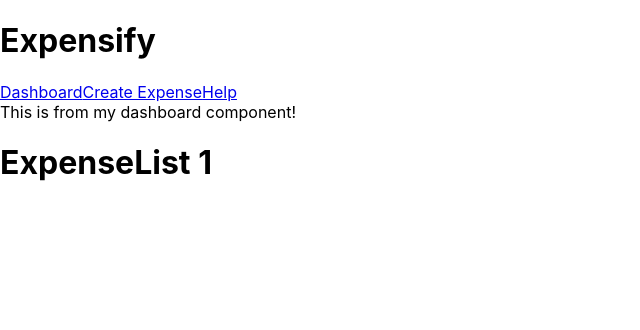
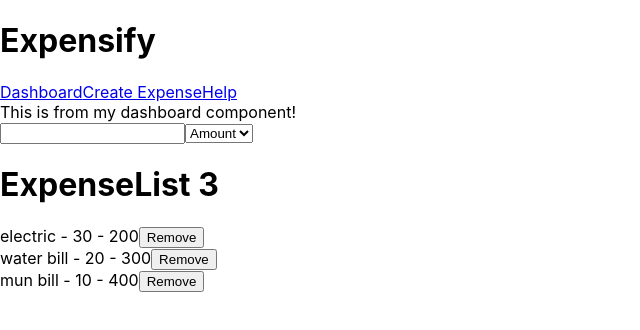
Before and after one commit to quangnd/expense-manager-redux, a React (Create React App) app: page / in a window 1280 px wide. Shown: the top 330 px of the page, without its empty margins (0-640 px from the left). Built offline with nearby package versions, Linux system fonts and the light colour scheme.

Commit message:
Add Expense List and Expense form

```diff
--- a/src/AddExpensePage.js
+++ b/src/AddExpensePage.js
@@ -1,8 +1,9 @@
 import React from 'react';
+import ExpenseForm from './ExpenseForm';
 
 const AddExpensePage = () => (
   <div>
-    This is from my add expense component
+    <ExpenseForm />
   </div>
 );
 
--- a/src/Dashboard.js
+++ b/src/Dashboard.js
@@ -1,9 +1,11 @@
-import React from 'react';
+import React from "react";
 import ExpenseList from "./ExpenseList";
+import ExpenseListFilters from "./ExpenseListFilters";
 
 const Dashboard = () => (
   <div>
     This is from my dashboard component!
+    <ExpenseListFilters />
     <ExpenseList />
   </div>
 );
--- a/src/EditExpensePage.js
+++ b/src/EditExpensePage.js
@@ -1,7 +1,6 @@
 import React from 'react';
 
 const EditExpensePage = (props) => {
-  console.log(props);
   return (
     <div>
       Editing the expense with id of {props.match.params.id}
--- /dev/null
+++ b/src/ExpenseForm.js
@@ -0,0 +1,41 @@
+import React from "react";
+
+class ExpenseForm extends React.Component {
+  state = {
+    description: "",
+    note: "",
+    amount: 0
+  };
+  onDescription = e => {
+    this.setState({ description: e.target.value });
+  };
+  onNoteChange = e => {
+    this.setState({ note: e.target.value });
+  };
+  onAmountChange = e => {
+    this.setState({ amount: e.target.value });
+  };
+
+  render() {
+    return (
+      <form>
+        <h1> Add new expense </h1>
+        <input
+          type="text"
+          placeholder="Enter description"
+          value={this.state.description}
+          onChange={this.onDescription}
+        />
+        <input
+          type="number"
+          placeholder="Amount"
+          onChange={this.onAmountChange}
+        />
+        <textarea placeholder="Add a note" onChange={this.onNoteChange} />
+        <button>Submit</button>
+      </form>
+    );
+  }
+}
+
+export default ExpenseForm;
--- a/src/ExpenseList.js
+++ b/src/ExpenseList.js
@@ -1,16 +1,20 @@
 import React from "react";
 import { connect } from "react-redux";
+import ExpenseListItem from './ExpenseListItem';
+import selectExpenses from './selectors/expenses';
 
 const ExpenseList = props => (
   <div>
     <h1>ExpenseList {props.expenses.length}</h1>
+    {props.expenses.map(expense => (
+      <ExpenseListItem key={expense.id} {...expense} />
+    ))}
   </div>
 );
 
 const mapStateToProps = (state) => {
   return {
-    expenses: state.expenses,
-    filters: state.filters
+    expenses: selectExpenses(state.expenses, state.filters)
   }
 }
 
--- /dev/null
+++ b/src/ExpenseListFilters.js
@@ -0,0 +1,34 @@
+import React from "react";
+import { connect } from "react-redux";
+import { setTextFilter, sortByAmount, sortByDate } from "./actions/filters";
+
+const ExpenseListFilters = props => {
+  const onSelectChange = e => {
+    if (e.target.value === "amount") {
+      props.dispatch(sortByAmount());
+    } else {
+      props.dispatch(sortByDate());
+    }
+  };
+  return (
+    <div>
+      <input
+        type="text"
+        value={props.filters.text}
+        onChange={e => {
+          props.dispatch(setTextFilter(e.target.value));
+        }}
+      />
+      <select value={props.filters.sortBy} onChange={onSelectChange}>
+        <option value="amount">Amount</option>
+        <option value="date">Date</option>
+      </select>
+    </div>
+  );
+};
+
+const mapStateToProps = state => ({
+  filters: state.filters
+});
+
+export default connect(mapStateToProps)(ExpenseListFilters);
--- /dev/null
+++ b/src/ExpenseListItem.js
@@ -0,0 +1,20 @@
+import React from "react";
+import { connect } from "react-redux";
+import { removeExpense } from "./actions/expenses";
+
+const ExpenseListItem = ({ dispatch, id, description, amount, createdAt }) => {
+  return (
+    <div>
+      {description} - {amount} - {createdAt}
+      <button
+        onClick={e => {
+          dispatch(removeExpense({ id }));
+        }}
+      >
+        Remove
+      </button>
+    </div>
+  );
+};
+
+export default connect()(ExpenseListItem);
--- a/src/index.js
+++ b/src/index.js
@@ -7,9 +7,11 @@
 import * as serviceWorker from "./serviceWorker";
 import { addExpense } from "./actions/expenses";
 
-//Test store working
 const store = configureStore();
-store.dispatch(addExpense({ description: "mun", amount: 10 }));
+store.dispatch(addExpense({ description: "mun bill", amount: 10, createdAt: 400 }));
+store.dispatch(addExpense({ description: "water bill", amount: 20, createdAt: 300  }));
+store.dispatch(addExpense({ description: "electric", amount: 30, createdAt: 200  }));
+
 ReactDOM.render(
   <Provider store={store}>
     <App />
--- a/src/reducers/filters.js
+++ b/src/reducers/filters.js
@@ -1,6 +1,6 @@
 const defaultFilterState = {
-  text: "rent",
-  sortBy: "blabla",
+  text: "",
+  sortBy: "",
   startDate: undefined,
   endDate: undefined
 };
```
Also changed, not shown: 1 other file (tests, documents, lock files or other folders).
